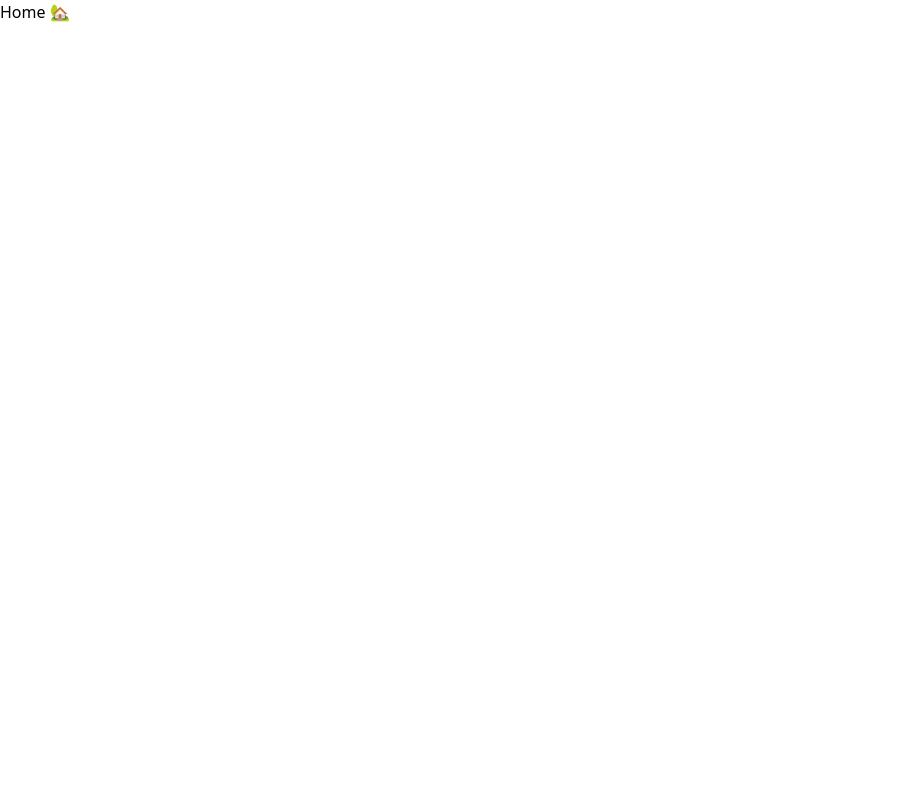
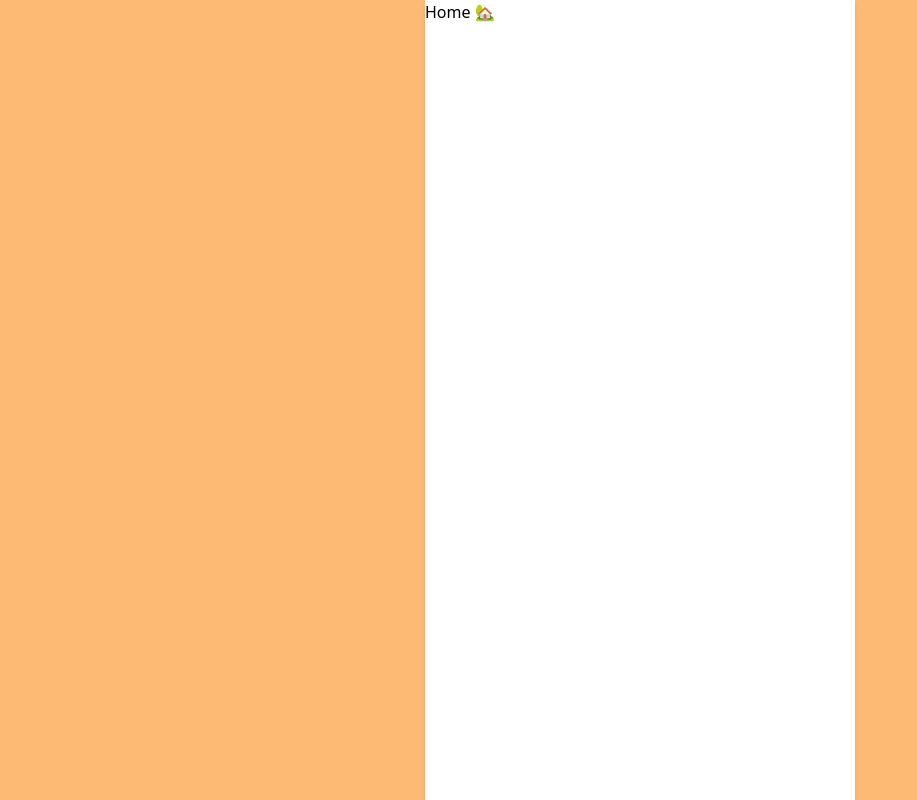
Before and after one commit to hyunzsu/9oormthon-FE, a React (Vite) app: page / in a window 1280 px wide. Shown: the whole page, without its empty margins (0-917 px from the left). Built offline with nearby package versions, Linux system fonts and the light colour scheme.

Commit message:
[🎨 style] 모바일 기초 레이아웃 스타일 적용

```diff
--- a/index.html
+++ b/index.html
@@ -3,10 +3,13 @@
   <head>
     <meta charset="UTF-8" />
     <link rel="icon" type="image/svg+xml" href="/vite.svg" />
-    <meta name="viewport" content="width=device-width, initial-scale=1.0" />
+    <meta
+      name="viewport"
+      content="width=device-width, initial-scale=1.0, viewport-fit=cover"
+    />
     <title>일멍쉬멍</title>
   </head>
-  <body>
+  <body class="bg-orange-300">
     <div id="root"></div>
     <script type="module" src="/src/main.jsx"></script>
   </body>
--- a/src/App.jsx
+++ b/src/App.jsx
@@ -3,7 +3,7 @@ import Home from './pages/Home'
 
 function App() {
   return (
-    <div className="app">
+    <div className="app w-full max-w-[430px] h-auto min-h-screen mx-auto bg-white shadow-md relative">
       <Routes>
         <Route path="/" element={<Home />} />
         {/* <Route path="/map" element={<Map />} /> */}
```
